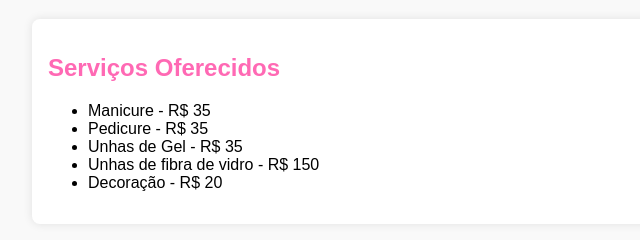
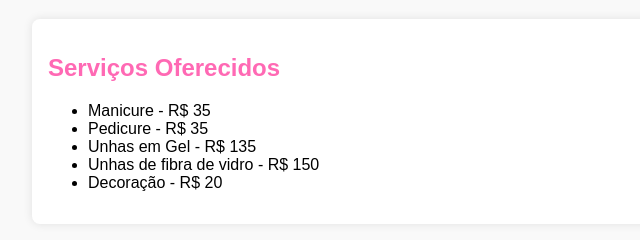
Before and after one commit to Samantha-Quintanilha/trabalho.2, a plain HTML site: page index.html in a window 1280 px wide. Shown: the part 880-1120 px from the top of the page, 0-640 px from the left. Drawn offline with Linux system fonts and the light colour scheme; a script that the page names is missing.

Commit message:
Update index.html

```diff
--- a/index.html
+++ b/index.html
@@ -48,10 +48,9 @@
             <ul>
                 <li>Manicure - R$ 35</li>
                 <li>Pedicure - R$ 35</li>
-                <li>Unhas de Gel - R$ 35</li>
+                <li>Unhas em Gel - R$ 135</li>
                 <li>Unhas de fibra de vidro - R$ 150</li>
                 <li>Decoração - R$ 20</li>
-
             </ul>
         </section>
 
```
